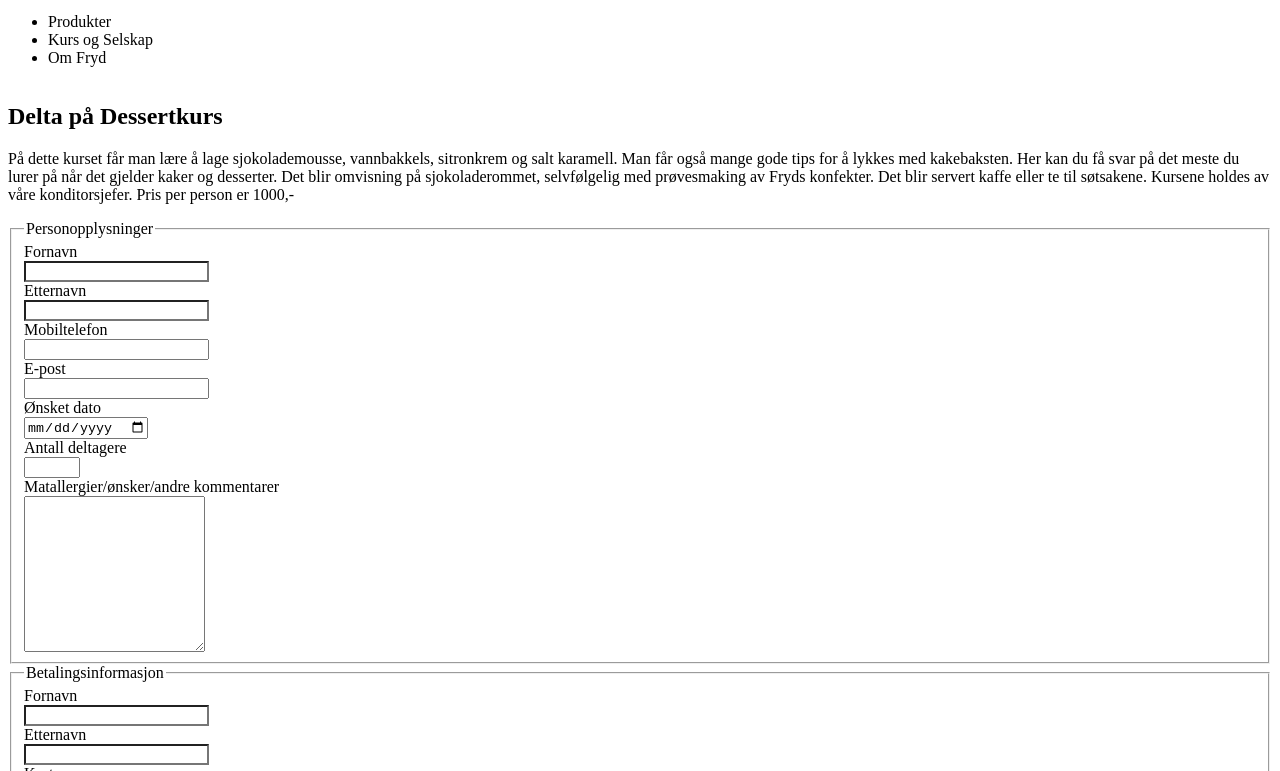
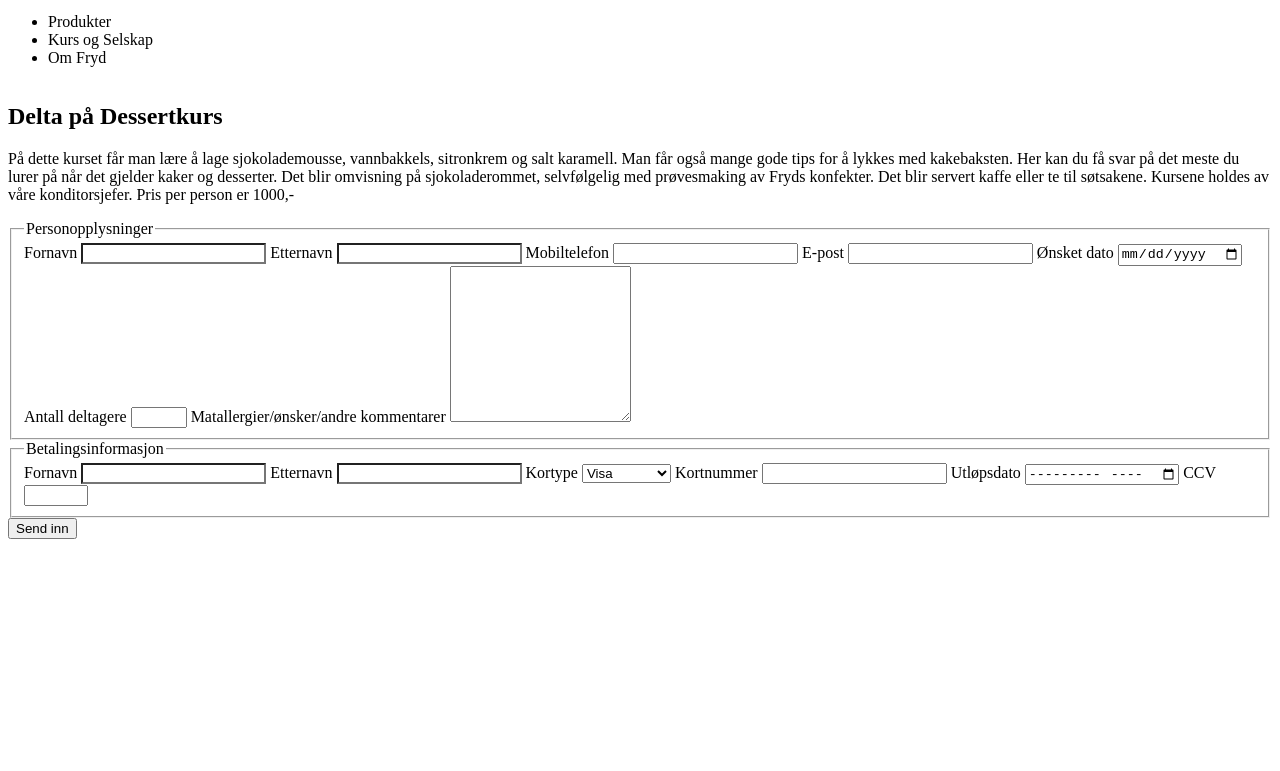
Before and after one commit to 3ffie/forms, a plain HTML site: page skjema.html in a window 1280 px wide. Shown: the part 29-800 px from the top of the page. Drawn offline with Linux system fonts and the light colour scheme.

Commit message:
applying grid

```diff
--- a/skjema-style.css
+++ b/skjema-style.css
@@ -1,6 +1,7 @@
-input, textarea, select {
-	display: block;
+body {
+	display: grid;
 }
+
 header {
 	display: grid;
 }
```
